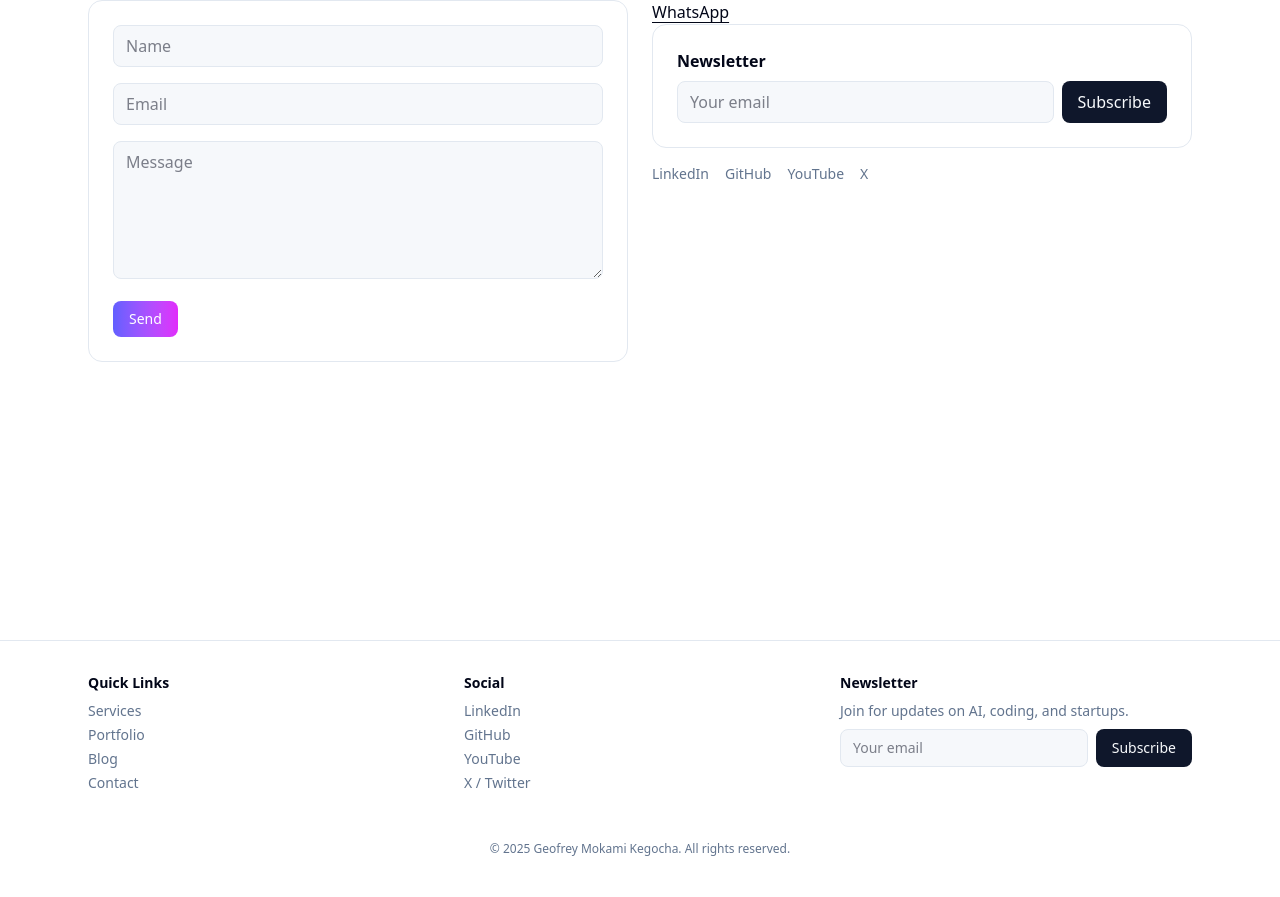
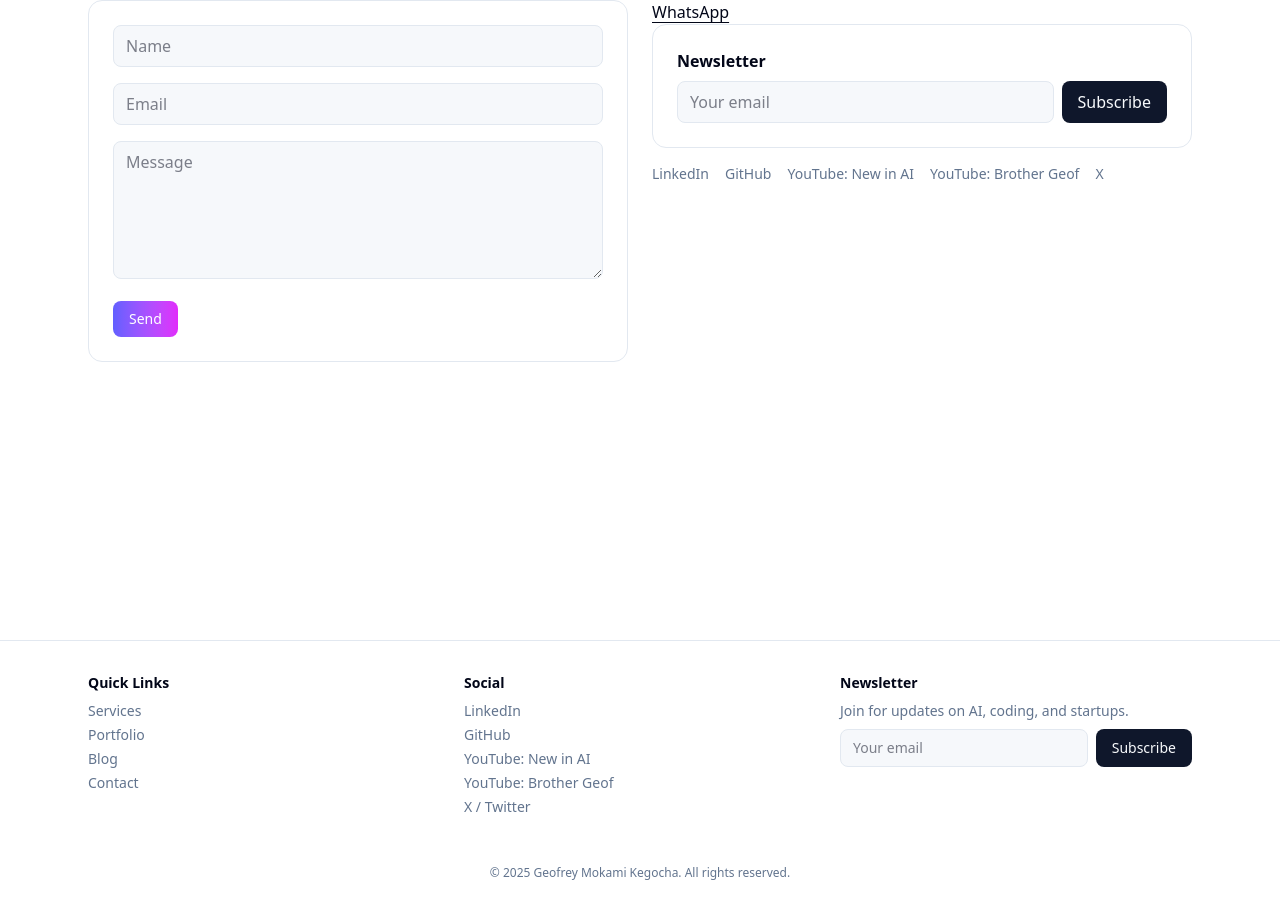
Before and after one commit to GEOFFREY-MO/portfolio, a Next.js app: page /contact in a window 1280 px wide. Shown: the part 217-1114 px from the top of the page. Before the commit the page ends 1090 px from the top, so only its background shows below. Built offline with nearby package versions, Linux system fonts and the light colour scheme.

Commit message:
chore(social): link LinkedIn, GitHub, YouTube channels, and X handle

```diff
--- a/app/contact/page.tsx
+++ b/app/contact/page.tsx
@@ -46,10 +46,11 @@ export default function ContactPage() {
             </form>
           </div>
           <div className="text-sm text-muted-foreground space-x-4">
-            <a href="https://www.linkedin.com/" target="_blank" rel="noreferrer">LinkedIn</a>
-            <a href="https://github.com/" target="_blank" rel="noreferrer">GitHub</a>
-            <a href="https://www.youtube.com/" target="_blank" rel="noreferrer">YouTube</a>
-            <a href="https://x.com/" target="_blank" rel="noreferrer">X</a>
+            <a href="https://www.linkedin.com/in/geofrey-kegocha-1a26ba354?utm_source=share&utm_campaign=share_via&utm_content=profile&utm_medium=android_app" target="_blank" rel="noreferrer">LinkedIn</a>
+            <a href="https://github.com/GEOFFREY-MO" target="_blank" rel="noreferrer">GitHub</a>
+            <a href="https://youtube.com/@new_in_ai?si=1scZtIJI0jir_W8r" target="_blank" rel="noreferrer">YouTube: New in AI</a>
+            <a href="https://youtube.com/@brothergeof?si=ihB5T1asoglNNSri" target="_blank" rel="noreferrer">YouTube: Brother Geof</a>
+            <a href="https://x.com/GKegocha" target="_blank" rel="noreferrer">X</a>
           </div>
         </div>
       </div>
--- a/components/footer.tsx
+++ b/components/footer.tsx
@@ -16,10 +16,11 @@ export function Footer() {
         <div className="space-y-2">
           <div className="font-semibold">Social</div>
           <ul className="space-y-1 text-muted-foreground">
-            <li><a href="https://www.linkedin.com/" target="_blank" rel="noreferrer">LinkedIn</a></li>
-            <li><a href="https://github.com/" target="_blank" rel="noreferrer">GitHub</a></li>
-            <li><a href="https://www.youtube.com/" target="_blank" rel="noreferrer">YouTube</a></li>
-            <li><a href="https://x.com/" target="_blank" rel="noreferrer">X / Twitter</a></li>
+            <li><a href="https://www.linkedin.com/in/geofrey-kegocha-1a26ba354?utm_source=share&utm_campaign=share_via&utm_content=profile&utm_medium=android_app" target="_blank" rel="noreferrer">LinkedIn</a></li>
+            <li><a href="https://github.com/GEOFFREY-MO" target="_blank" rel="noreferrer">GitHub</a></li>
+            <li><a href="https://youtube.com/@new_in_ai?si=1scZtIJI0jir_W8r" target="_blank" rel="noreferrer">YouTube: New in AI</a></li>
+            <li><a href="https://youtube.com/@brothergeof?si=ihB5T1asoglNNSri" target="_blank" rel="noreferrer">YouTube: Brother Geof</a></li>
+            <li><a href="https://x.com/GKegocha" target="_blank" rel="noreferrer">X / Twitter</a></li>
           </ul>
         </div>
         <div className="space-y-2 col-span-2 md:col-span-1">
```
